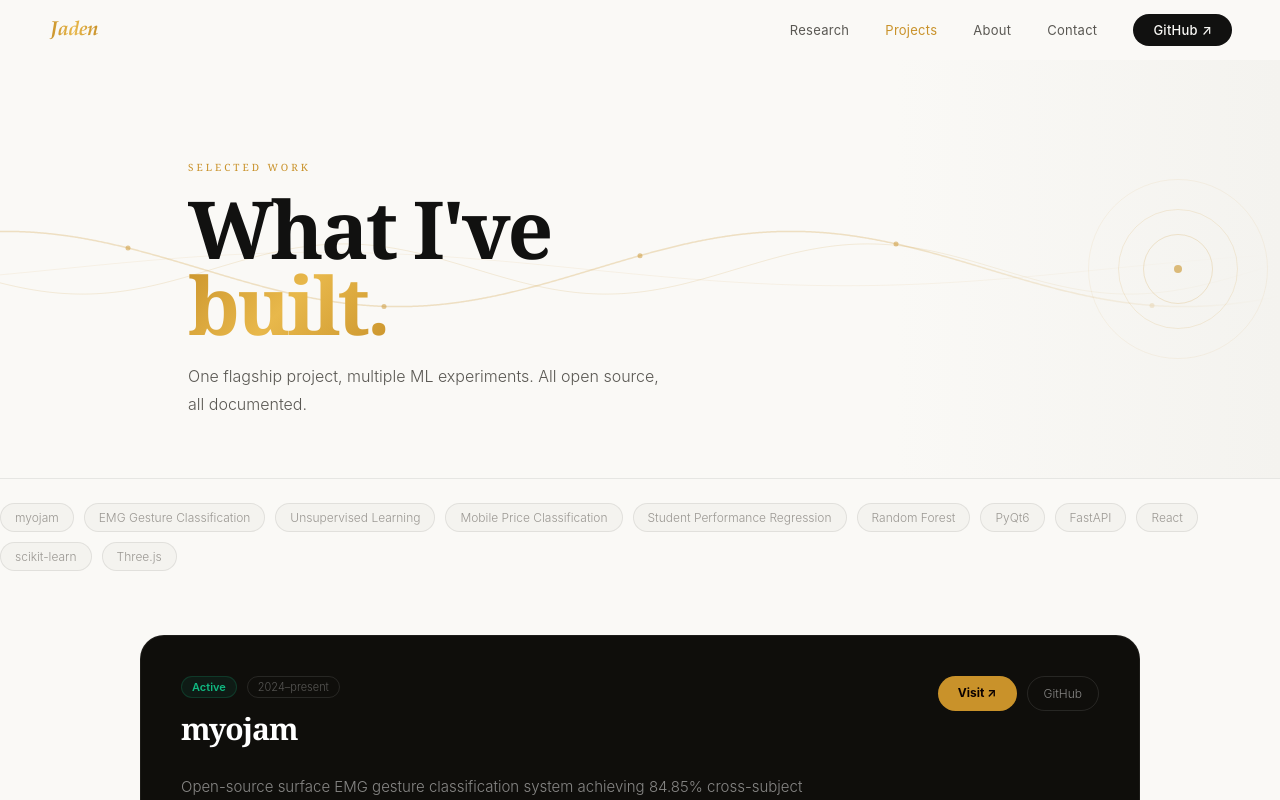
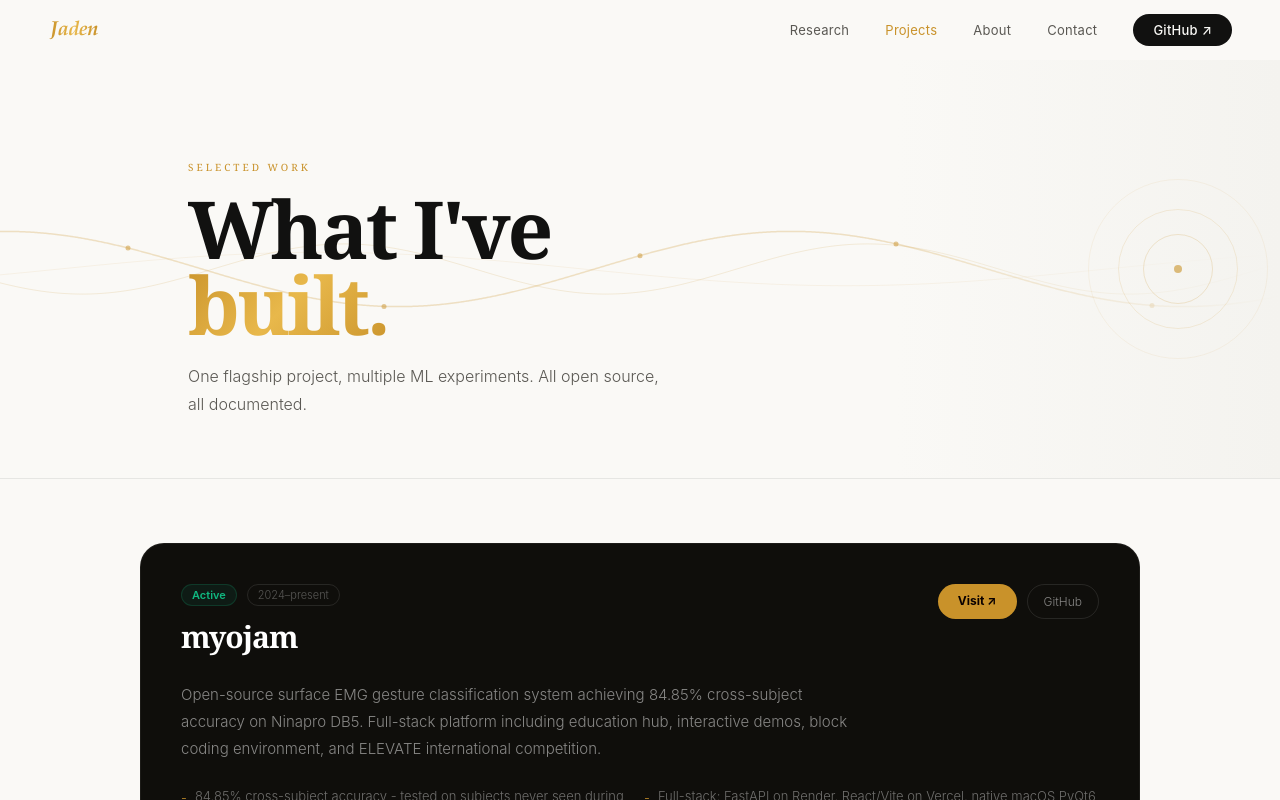
Before and after one commit to Jaden300/portfolio, a React (Vite) app: page /work in a window 1280 px wide. Shown: the top 800 px of the page. Built offline with nearby package versions, Linux system fonts and the light colour scheme.

Commit message:
Removed strips

```diff
--- a/src/pages/Research.jsx
+++ b/src/pages/Research.jsx
@@ -143,13 +143,6 @@ export default function Research() {
         </div>
       </section>
 
-      {/* Keyword strip */}
-          <div style={{ display:"flex", gap:8, flexWrap:"wrap", marginTop:32 }}>
-            {["Surface EMG","Random Forest","Ninapro DB5","Gesture Classification","Signal Processing","Assistive Technology","Neuroscience","Machine Learning","Open Source","BCI"].map(tag => (
-              <span key={tag} style={{ fontSize:11, color:"rgba(201,146,42,0.6)", background:"rgba(201,146,42,0.06)", border:"1px solid rgba(201,146,42,0.15)", borderRadius:100, padding:"5px 13px", fontWeight:300 }}>{tag}</span>
-            ))}
-          </div>
-
       {/* Technical report */}
       <section style={{ padding: "80px 48px", borderBottom: "1px solid var(--border)" }}>
         <div style={{ maxWidth: 1000, margin: "0 auto" }}>
--- a/src/pages/Work.jsx
+++ b/src/pages/Work.jsx
@@ -87,13 +87,6 @@ export default function Work() {
         accent="built."
         sub="One flagship project, multiple ML experiments. All open source, all documented."
       />
-
-      {/* Tag strip */}
-          <div style={{ display:"flex", gap:10, flexWrap:"wrap", marginTop:24 }}>
-            {["myojam","EMG Gesture Classification","Unsupervised Learning","Mobile Price Classification","Student Performance Regression","Random Forest","PyQt6","FastAPI","React","scikit-learn","Three.js"].map(tag => (
-              <span key={tag} style={{ fontSize:12, color:"var(--text-tertiary)", background:"var(--bg-2)", border:"1px solid var(--border)", borderRadius:100, padding:"6px 14px", fontWeight:300 }}>{tag}</span>
-            ))}
-          </div>
 
       {/* Projects */}
       <section style={{ padding:"64px 48px" }}>
```
